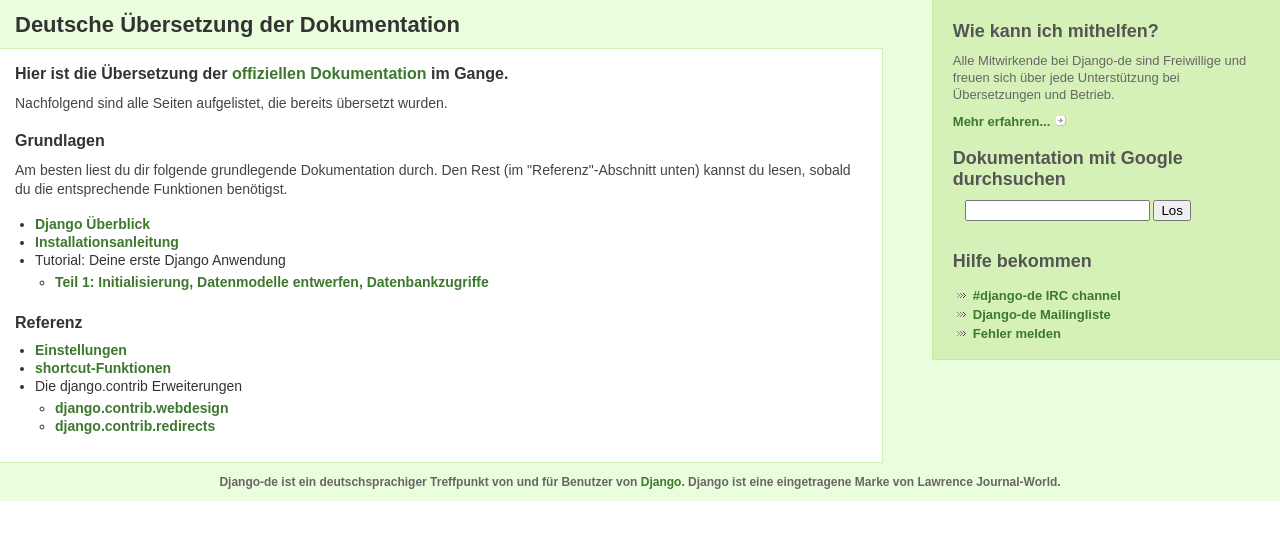
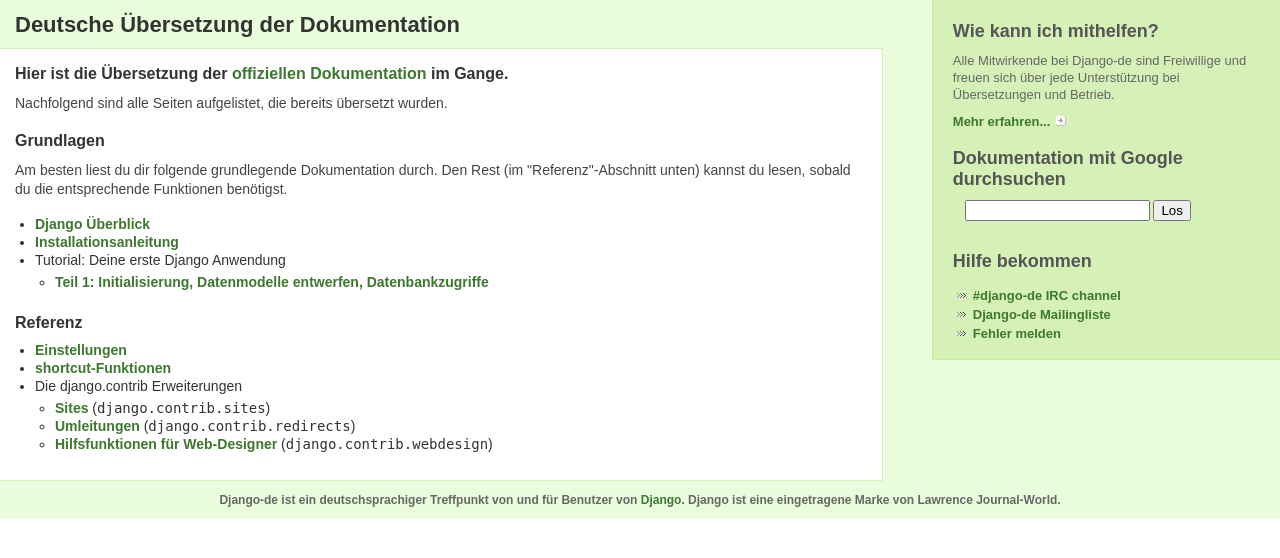
Before and after one commit to jezdez/django-de, a Django app: template django_de/apps/documentation/templates/documentation/index.html in a window 1280 px wide. Shown: the part 114-672 px from the top of the page. Run offline with Django 3.2, Linux system fonts and the light colour scheme; the template is opened without the code that fills it, so the values that code supplies are empty; parts of the project's set-up code (start-up, migrations or seed data) failed here and were passed over.

Commit message:
sites.txt zum documentation index hinzugefügt
git-svn-id: https://www.django-de.org/svn/django/site/trunk@171 72ec9c59-00b0-4840-a13a-91ba528515d4

```diff
--- a/django_de/apps/documentation/templates/documentation/index.html
+++ b/django_de/apps/documentation/templates/documentation/index.html
@@ -50,12 +50,16 @@
         <li>Die django.contrib Erweiterungen
             <ul>
                 <li>
-                    <a href="/documentation/webdesign/" title="Hilfsfunktionen für Web-Designer."
-                    >django.contrib.webdesign</a>
+                    <a href="/documentation/sites/" title="Sites-Framework"
+                    >Sites</a> (<code>django.contrib.sites</code>)
                 </li>
                 <li>
                     <a href="/documentation/redirects/" title="Optionale Umleitungsanwendung."
-                    >django.contrib.redirects</a>
+                    >Umleitungen</a> (<code>django.contrib.redirects</code>)
+                </li>
+                <li>
+                    <a href="/documentation/webdesign/" title="Hilfsfunktionen für Web-Designer."
+                    >Hilfsfunktionen für Web-Designer</a> (<code>django.contrib.webdesign</code>)
                 </li>
             </ul>
         </li>
--- a/django_de/urls.py
+++ b/django_de/urls.py
@@ -23,6 +23,7 @@
     '/documentation/settings/',
     '/documentation/redirects/',
     '/documentation/tutorial01/',
+    '/documentation/sites/',
 )
 
 sitemaps = {
```
